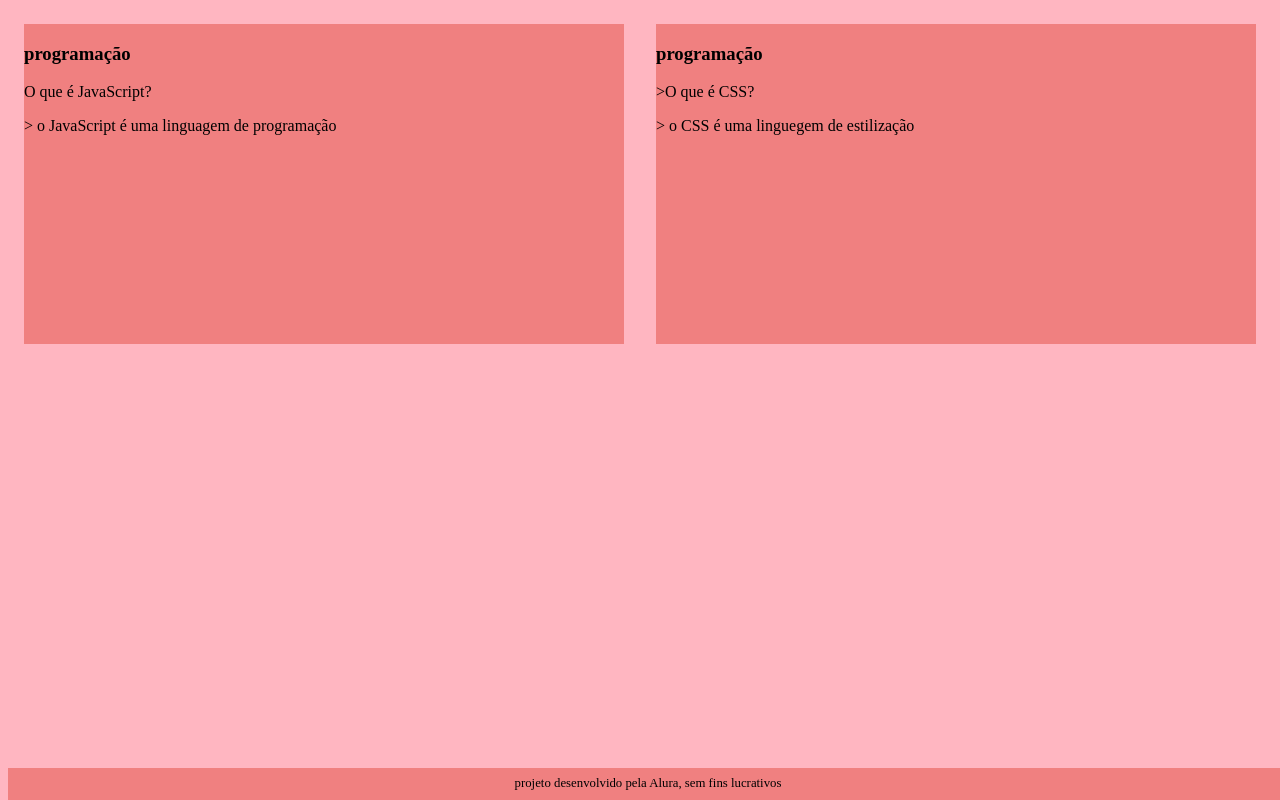
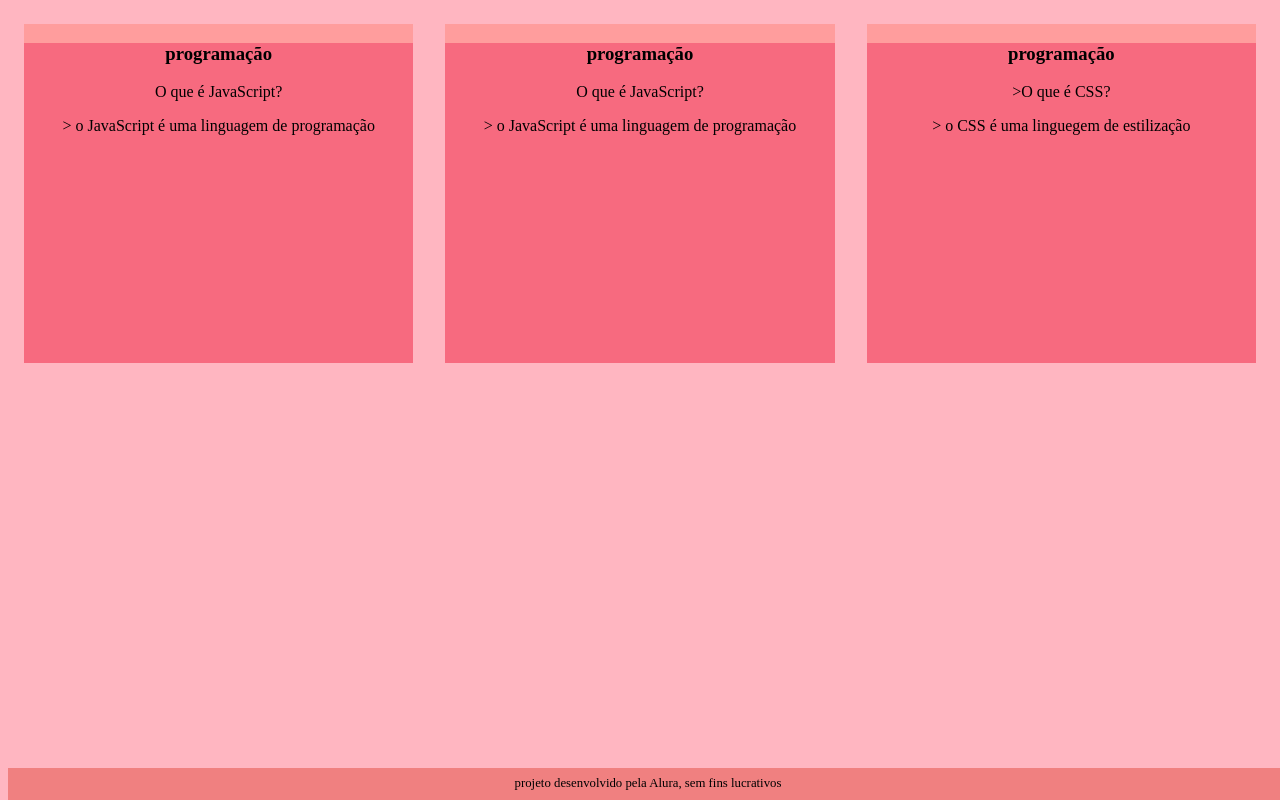
Before and after one commit to gabyzinha02/programa-o-2-tri-gaby, a plain HTML site: page index.html in a window 1280 px wide. Drawn offline with Linux system fonts and the light colour scheme.

Commit message:
continuação aula 3

```diff
--- a/assets/style.css
+++ b/assets/style.css
@@ -9,13 +9,17 @@ body{
 
 .cartao{
     margin: 1rem 1rem;
-    background-color:lightcoral;
+    background-color:rgb(255, 157, 157);
     height: 20rem;
     flex-grow: 1;
     flex-basis: calc(33% - 6rem);
 }
 
-
+.cartao__conteudo {
+    text-align: center;
+    background-color: rgb(247, 106, 127);
+    height: 100%;
+}
 
 
 
--- a/index.html
+++ b/index.html
@@ -11,6 +11,19 @@
 <body>
     <main>
     <section id="container">
+        <article class="cartao">
+            <div class="cartao__conteudo">
+                <h3>programação</h3>
+                <div class="cartao__conteudo__pergunta">
+                   <p>O que é JavaScript?</p>
+
+                </div>
+                <div class="cartao__conteudo__resposta">
+                   <p>> o JavaScript é uma linguagem de programação</p>
+
+                </div>
+            </div>
+        </article>
         <article class="cartao">
             <div class="cartao__conteudo">
                 <h3>programação</h3>
```
